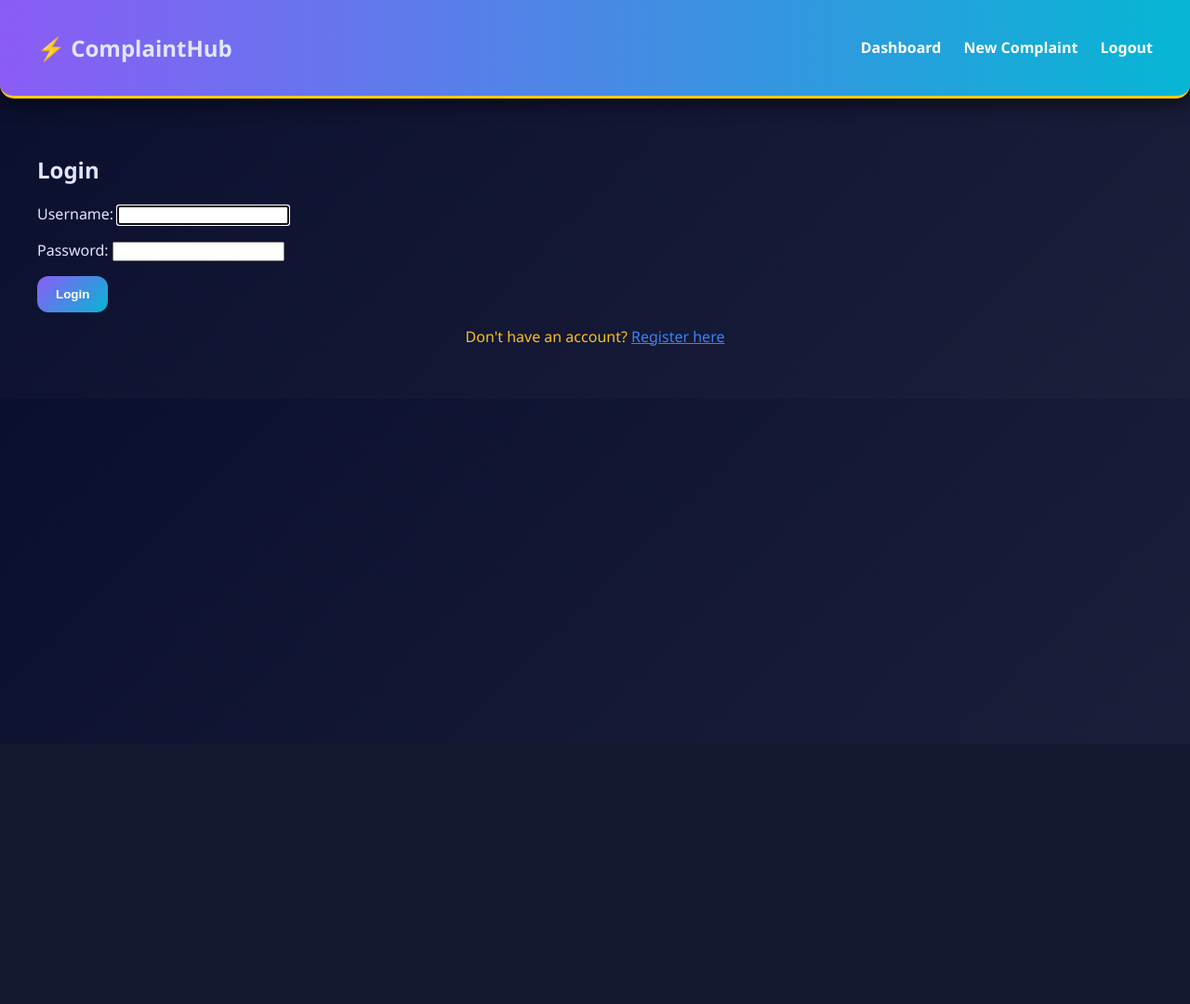
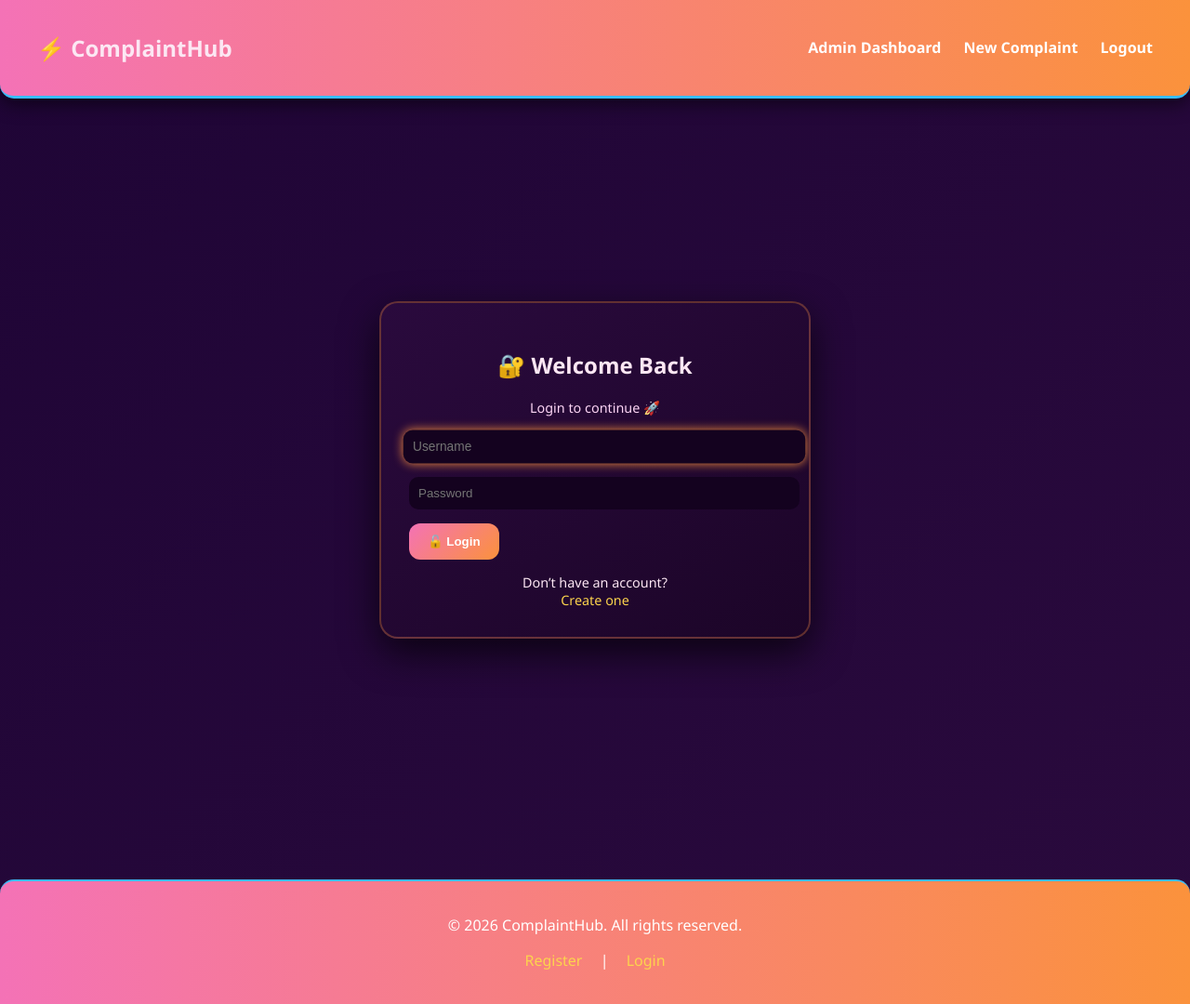
Before and after one commit to ashanbashi/cms, a Django app: page /login/ in a window 1280 px wide. Shown: the whole page at 93% size. Before the commit the page ends 372 px from the top, so only its background shows below. Run offline with Django 5.2, Linux system fonts and the light colour scheme; a user stored in the database is signed in.

Commit message:
first commit

```diff
--- a/cms/settings.py
+++ b/cms/settings.py
@@ -131,3 +131,5 @@ LOGOUT_REDIRECT_URL = 'login'     # after logout, go to login page
 # At the bottom
 MEDIA_URL = '/media/'
 MEDIA_ROOT = BASE_DIR / 'media'
+
+LOGOUT_REDIRECT_URL = 'login'  # Redirect here after logout
--- a/cms/urls.py
+++ b/cms/urls.py
@@ -16,12 +16,9 @@ Including another URLconf
 """
 from django.contrib import admin
 from django.urls import path,include
-from django.contrib.auth import views as auth_views
 from django.conf import settings
 from django.conf.urls.static import static
 urlpatterns = [
     path('admin/', admin.site.urls),
     path('', include('complaints.urls')),
-    path('login/', auth_views.LoginView.as_view(template_name='login.html'), name='login'),
-    path('logout/', auth_views.LogoutView.as_view(), name='logout'),
 ] + static(settings.MEDIA_URL, document_root=settings.MEDIA_ROOT)
--- a/complaints/forms.py
+++ b/complaints/forms.py
@@ -2,6 +2,8 @@ from django import forms
 from .models import Complaint
 from django.contrib.auth.forms import UserCreationForm
 from django.contrib.auth.models import User
+from django.contrib.auth.forms import AuthenticationForm
+
 
 class ComplaintForm(forms.ModelForm):
     class Meta:
@@ -14,3 +16,23 @@ class RegisterForm(UserCreationForm):
     class Meta:
         model = User
         fields = ['username', 'email', 'password1', 'password2']
+
+    def __init__(self, *args, **kwargs):
+        super().__init__(*args, **kwargs)
+        # Add placeholders
+        self.fields['username'].widget.attrs.update({'placeholder': 'Username'})
+        self.fields['email'].widget.attrs.update({'placeholder': 'Email'})
+        self.fields['password1'].widget.attrs.update({'placeholder': 'Password'})
+        self.fields['password2'].widget.attrs.update({'placeholder': 'Confirm Password'})
+
+
+class CustomLoginForm(AuthenticationForm):
+    def __init__(self, *args, **kwargs):
+        super().__init__(*args, **kwargs)
+
+        self.fields['username'].widget.attrs.update({
+            'placeholder': 'Username'
+        })
+        self.fields['password'].widget.attrs.update({
+            'placeholder': 'Password'
+        })
--- a/complaints/templates/add_complaint.html
+++ b/complaints/templates/add_complaint.html
@@ -1,6 +1,7 @@
 {% extends 'base.html' %}
 {% block content %}
 <h2>Submit a New Complaint</h2>
+
 <form method="post" enctype="multipart/form-data">
     {% csrf_token %}
     {{ form.as_p }}
--- a/complaints/templates/base.html
+++ b/complaints/templates/base.html
@@ -4,14 +4,20 @@
     <meta charset="UTF-8">
     <meta name="viewport" content="width=device-width, initial-scale=1.0">
     <title>ComplaintHub</title>
+    {% load static %}
     <link rel="stylesheet" href="/static/style.css">
 </head>
 <body>
+    <!-- Navbar -->
     <nav class="navbar">
         <h2>⚡ ComplaintHub</h2>
         <div class="nav-links">
             {% if user.is_authenticated %}
+                {% if user.is_superuser or user.is_staff %}
+                    <a href="{% url 'admin_dashboard' %}">Admin Dashboard</a>
+                {% else %}
                     <a href="{% url 'dashboard' %}">Dashboard</a>
+                {% endif %}
                 <a href="{% url 'add_complaint' %}">New Complaint</a>
                 <a href="{% url 'logout' %}">Logout</a>
             {% else %}
@@ -21,10 +27,20 @@
         </div>
     </nav>
 
+    <!-- Main content -->
     <div class="container">
         {% block content %}
         {% endblock %}
     </div>
+
+    <!-- Footer -->
+    <footer style="text-align:center; padding:20px; margin-top:40px; background: linear-gradient(90deg, #f472b6, #fb923c); color:#fff; border-top:2px solid #38bdf8; border-radius:15px 15px 0 0;">
+        <p>© 2026 ComplaintHub. All rights reserved.</p>
+        <p>
+            <a href="{% url 'register' %}" style="color:#fcd34d; text-decoration:none; margin-right:15px;">Register</a> |
+            <a href="{% url 'login' %}" style="color:#fcd34d; text-decoration:none; margin-left:15px;">Login</a>
+        </p>
+    </footer>
 
     <!-- Lightbox container -->
     <div id="lightbox" onclick="closeLightbox(event)">
@@ -32,6 +48,7 @@
         <video id="lightbox-video" controls></video>
     </div>
 
+    <!-- Lightbox JS -->
     <script>
     function openLightbox(type, src) {
         const lb = document.getElementById('lightbox');
--- a/complaints/templates/login.html
+++ b/complaints/templates/login.html
@@ -1,12 +1,27 @@
 {% extends 'base.html' %}
 {% block content %}
-<h2>Login</h2>
-<form method="post">
-    {% csrf_token %}
-    {{ form.as_p }}
-    <button type="submit">Login</button>
-</form>
-<p style="text-align:center; margin-top:15px; color:#fbbf24;">
-    Don't have an account? <a href="{% url 'register' %}" style="color:#3b82f6;">Register here</a>
-</p>
+<div class="auth-container">
+    <div class="auth-card">
+        <h2>🔐 Welcome Back</h2>
+        <p style="text-align:center; font-size:0.9rem; margin-bottom:15px;">Login to continue 🚀</p>
+
+        {% if messages %}
+            {% for message in messages %}
+                <div class="error">{{ message }}</div>
+            {% endfor %}
+        {% endif %}
+
+        <form method="POST">
+            {% csrf_token %}
+            <div class="form-group">{{ form.username }}</div>
+            <div class="form-group">{{ form.password }}</div>
+            <button type="submit">🔓 Login</button>
+        </form>
+
+        <div class="auth-footer">
+            Don’t have an account?<br>
+            <a href="{% url 'register' %}">Create one</a>
+        </div>
+    </div>
+</div>
 {% endblock %}
--- a/complaints/urls.py
+++ b/complaints/urls.py
@@ -1,8 +1,23 @@
 from django.urls import path
 from . import views
+from django.contrib.auth import views as auth_views
 
 urlpatterns = [
-    path('', views.dashboard, name='dashboard'),
-    path('add/', views.add_complaint, name='add_complaint'),
-    path('register/', views.register, name='register'),
+    # ----------------- FIRST PAGE / REGISTER -----------------
+    path('', views.register, name='register'),  # Root URL shows register page
+
+    # ----------------- LOGIN -----------------
+    path('login/', views.login_user, name='login'),
+
+    # ----------------- LOGOUT -----------------
+    path('logout/', auth_views.LogoutView.as_view(next_page='login'), name='logout'),
+
+    # ----------------- DASHBOARD (Normal User) -----------------
+    path('dashboard/', views.dashboard, name='dashboard'),
+
+    # ----------------- ADMIN DASHBOARD -----------------
+    path('admin-dashboard/', views.admin_dashboard, name='admin_dashboard'),
+
+    # ----------------- ADD COMPLAINT -----------------
+    path('add-complaint/', views.add_complaint, name='add_complaint'),
 ]
--- a/complaints/views.py
+++ b/complaints/views.py
@@ -1,31 +1,75 @@
 from django.shortcuts import render, redirect
 from django.contrib.auth.decorators import login_required
-from django.contrib.auth import login
-from .forms import ComplaintForm, RegisterForm
+from django.contrib.auth import authenticate, login
+from .forms import ComplaintForm, RegisterForm, CustomLoginForm
 from .models import Complaint
+from django.contrib import messages
 
+# -------------------------------
+# DASHBOARD
+# -------------------------------
 @login_required
 def dashboard(request):
-    complaints = Complaint.objects.filter(user=request.user)
-    return render(request, 'dashboard.html', {'complaints': complaints})
+    # Show all complaints (current user first)
+    complaints = Complaint.objects.all().order_by('-created_at')
+    return render(request, 'dashboard.html', {'complaints': complaints, 'user': request.user})
 
+# -------------------------------
+# ADD COMPLAINT
+# -------------------------------
 @login_required
 def add_complaint(request):
-    form = ComplaintForm(request.POST or None)
+    form = ComplaintForm(request.POST or None, request.FILES or None)
     if form.is_valid():
         complaint = form.save(commit=False)
         complaint.user = request.user
         complaint.save()
+        messages.success(request, "Complaint submitted successfully!")
         return redirect('dashboard')
     return render(request, 'add_complaint.html', {'form': form})
 
+# -------------------------------
+# REGISTER
+# -------------------------------
 def register(request):
     if request.method == 'POST':
         form = RegisterForm(request.POST)
         if form.is_valid():
-            user = form.save()
-            login(request, user)
-            return redirect('dashboard')
+            form.save()
+            messages.success(request, "Registration successful! Please log in.")
+            return redirect('login')
+        else:
+            messages.error(request, "Please fix the errors below.")
     else:
         form = RegisterForm()
     return render(request, 'register.html', {'form': form})
+
+# -------------------------------
+# LOGIN
+# -------------------------------
+def login_user(request):
+    if request.method == "POST":
+        form = CustomLoginForm(request, data=request.POST)
+        if form.is_valid():
+            user = form.get_user()
+            login(request, user)
+            messages.success(request, "You are now logged in!")
+            if user.is_superuser or user.is_staff:
+                return redirect('admin_dashboard')
+            return redirect('dashboard')
+        else:
+            messages.error(request, "Invalid login credentials")
+    else:
+        form = CustomLoginForm()
+    return render(request, 'login.html', {'form': form})
+
+# -------------------------------
+# ADMIN DASHBOARD
+# -------------------------------
+@login_required
+def admin_dashboard(request):
+    if not (request.user.is_staff or request.user.is_superuser):
+        return redirect('dashboard')  # Block normal users
+
+    complaints = Complaint.objects.all().order_by('-created_at')
+    return render(request, 'admin_dashboard.html', {'complaints': complaints})
--- a/static/style.css
+++ b/static/style.css
@@ -1,19 +1,19 @@
 /* Global */
 body {
     font-family: 'Segoe UI', sans-serif;
-    background: linear-gradient(135deg, #0a0f2e, #1b1f3a);
-    color: #e0e7ff;
+    background: linear-gradient(135deg, #1f0536, #2a0a3d); /* Deep purple sunset */
+    color: #fce7f3; /* Soft light pink text */
     margin: 0;
 }
 
 /* Navbar */
 .navbar {
-    background: linear-gradient(90deg, #8b5cf6, #06b6d4);
+    background: linear-gradient(90deg, #f472b6, #fb923c); /* Pink to orange gradient */
     padding: 15px 40px;
     display: flex;
     justify-content: space-between;
     align-items: center;
-    border-bottom: 3px solid #facc15;
+    border-bottom: 3px solid #38bdf8; /* cyan bottom border */
     box-shadow: 0 5px 20px rgba(0,0,0,0.6);
     border-radius: 0 0 15px 15px;
 }
@@ -123,7 +129,7 @@ body {
 
 /* Buttons */
 button {
-    background: linear-gradient(135deg, #8b5cf6, #06b6d4);
+    background: linear-gradient(135deg, #f472b6, #fb923c); /* Pink-orange gradient */
     border: none;
     padding: 12px 20px;
     color: #fff;
@@ -159,3 +165,128 @@ button:hover {
 .card:hover {
     animation: float 0.6s ease-in-out;
 }
+
+/* === AUTH PAGES (Register/Login) === */
+
+.auth-container {
+    display: flex;
+    justify-content: center;
+    align-items: center;
+    height: 85vh;
+}
+
+.auth-card {
+    width: 400px;
+    padding: 30px;
+    border-radius: 20px;
+    background: linear-gradient(145deg, #2a0a3d, #1c0528);
+    box-shadow: 0 15px 40px rgba(0,0,0,0.7);
+    border: 2px solid rgba(251,146,60,0.3);
+    position: relative;
+    overflow: hidden;
+}
+
+/* glowing border */
+.auth-card::before {
+    content: "";
+    position: absolute;
+    top: -2px;
+    left: -2px;
+    right: -2px;
+    bottom: -2px;
+    background: linear-gradient(45deg, #f472b6, #fb923c, #38bdf8);
+    z-index: -1;
+    filter: blur(15px);
+    opacity: 0.6;
+}
+
+.auth-card h2 {
+    text-align: center;
+    margin-bottom: 20px;
+}
+
+.form-group {
+    margin-bottom: 15px;
+}
+
+input {
+    width: 100%;
+    padding: 10px;
+    border-radius: 10px;
+    border: none;
+    outline: none;
+    background: #14021f;
+    color: #fff;
+    transition: 0.3s;
+}
+
+input:focus {
+    box-shadow: 0 0 10px #fb923c;
+    transform: scale(1.03);
+}
+
+.auth-footer {
+    text-align: center;
+    margin-top: 15px;
+    font-size: 0.9rem;
+}
+
+.auth-footer a {
+    color: #fcd34d;
+    text-decoration: none;
+}
+
+.auth-footer a:hover {
+    text-decoration: underline;
+}
+
+/* hover effect */
+.auth-card:hover {
+    transform: translateY(-5px) scale(1.02);
+}
+
+/* Error / messages */
+.error {
+    background: rgba(255, 0, 0, 0.15);
+    color: #ff6b6b;
+    padding: 10px;
+    border-radius: 10px;
+    margin-bottom: 15px;
+    text-align: center;
+    font-size: 0.9rem;
+    border: 1px solid rgba(255, 0, 0, 0.3);
+}
+
+/* Optional subtitle under heading */
+.auth-card p {
+    text-align: center;
+    font-size: 0.9rem;
+    color: #fcd5f5;
+    margin-bottom: 15px;
+}
+
+/* Fix spacing with navbar */
+.auth-container {
+    min-height: calc(100vh - 80px); /* prevents squish under navbar */
+}
+
+/* Highlight current user's complaints */
+.your-highlight-class {
+    border: 2px solid #f472b6;
+    box-shadow: 0 0 20px rgba(251,146,60,0.7);
+    animation: pulse 2s infinite;
+}
+
+/* Pulse animation */
+@keyframes pulse {
+    0% { box-shadow: 0 0 10px rgba(251,146,60,0.5); }
+    50% { box-shadow: 0 0 25px rgba(251,146,60,1); }
+    100% { box-shadow: 0 0 10px rgba(251,146,60,0.5); }
+}
+
+/* Cards hover float + neon glow */
+.card:hover {
+    transform: translateY(-5px) scale(1.05);
+    box-shadow: 0 15px 40px rgba(0,0,0,0.7), 0 0 25px rgba(251,146,60,0.8);
+    animation: float 0.6s ease-in-out;
+}
```
Also changed, not shown: other parts of static/style.css (+15 -9 lines), complaints/templates/admin_dashboard.html (added, +29 -0 lines), complaints/templates/dashboard.html (+6 -3 lines), complaints/templates/register.html (+25 -9 lines), db.sqlite3. Lines whose indentation alone changed are shown as unchanged.
